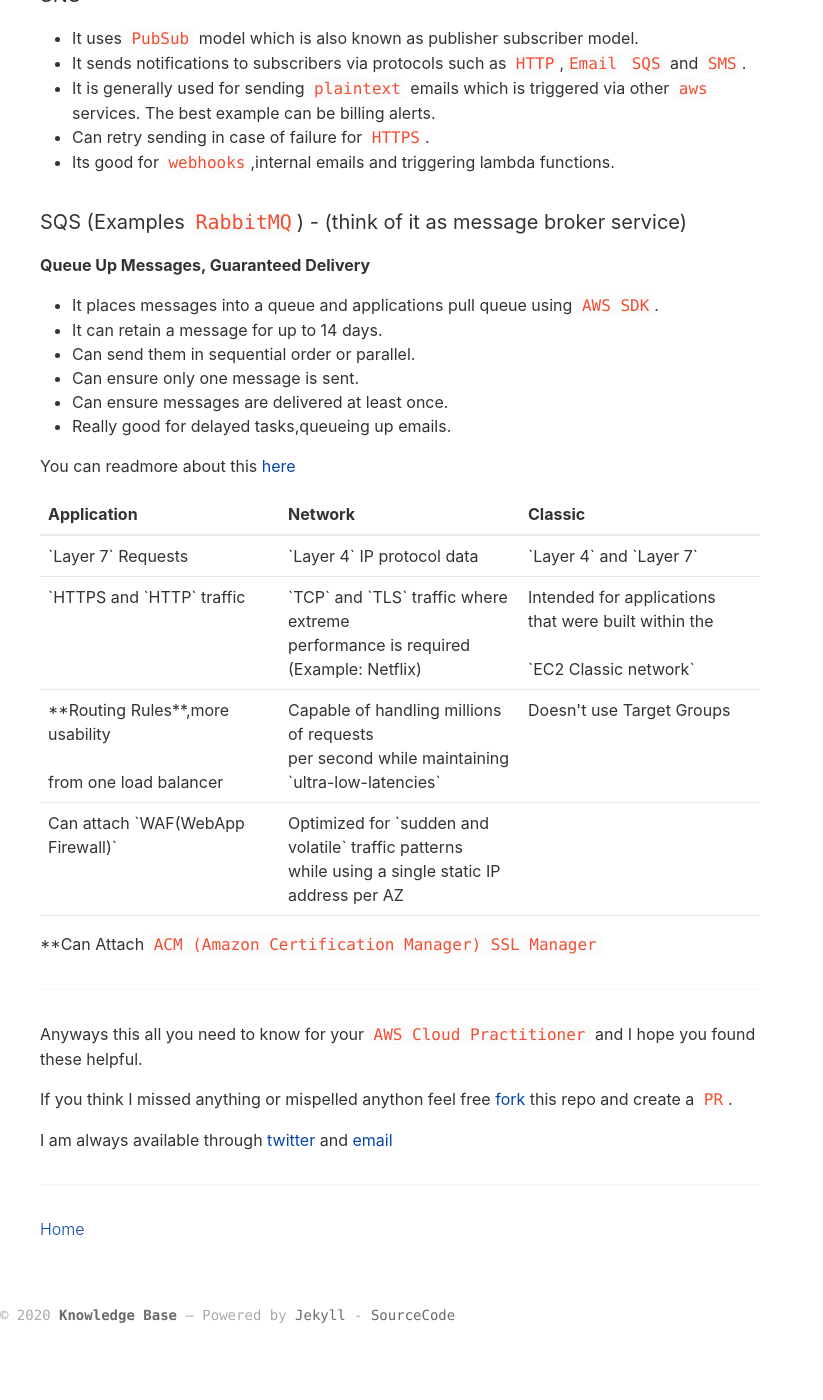
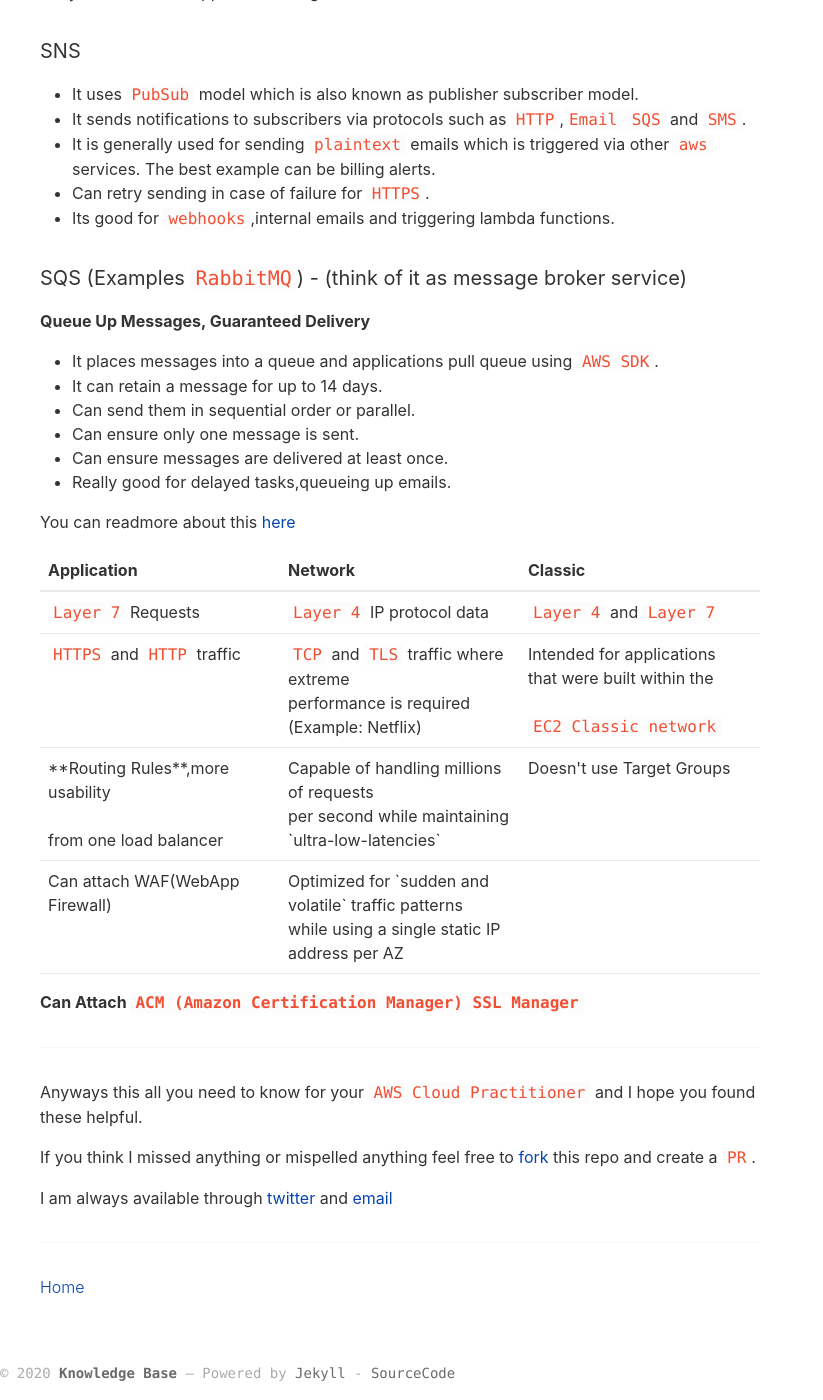
Before and after one commit to mraza007/knowledge-book, a Jekyll site: the page built from _posts/2020-06-05-aws-notes.md, in a window 1280 px wide and 1400 px high, scrolled down 17495 px. Shown: the whole window, without its empty margins (0-823 px from the left). Built offline with Jekyll 4.4.1, drawn with Linux system fonts in a browser that asks for light colours; before the commit the page ends 18837 px from its top, so only the background shows below that; some of the changed text lies outside the part shown.

Commit message:
new change

```diff
--- a/_posts/2020-06-05-aws-notes.md
+++ b/_posts/2020-06-05-aws-notes.md
@@ -30,7 +33,7 @@ We have total of `65` questions and most of them are `mutiple choice` or `multip
 
 Its the practice of using a network of remote servers hosted on the internet to store,manage and process data rather using a local server or personal computer.
 
-### Benefits of the cloud computing.
+### Benefits of the cloud computing <a name="link1"></a>
 
 - No upfront costs such as paying for server. You can Pay On Demand.
 - Economies of sale you can simply save alot of money since there are so many people using the cloud.
@@ -613,14 +616,14 @@ You can readmore about this [here](https://stackoverflow.com/questions/13681213/
 </thead>
 <tbody>
   <tr>
-    <td>`Layer 7` Requests</td>
-    <td>`Layer 4` IP protocol data<br></td>
-    <td>`Layer 4` and `Layer 7`</td>
+    <td><code>Layer 7</code> Requests</td>
+    <td><code>Layer 4</code> IP protocol data<br></td>
+    <td><code>Layer 4</code> and <code>Layer 7</code></td>
   </tr>
   <tr>
-    <td>`HTTPS and `HTTP` traffic</td>
-    <td>`TCP` and `TLS` traffic where extreme<br>performance is required (Example: Netflix)<br></td>
-    <td>Intended for applications<br>that were built within the <br><br>`EC2 Classic network`<br></td>
+    <td><code>HTTPS</code> and <code>HTTP</code> traffic</td>
+    <td><code>TCP</code> and <code>TLS</code> traffic where extreme<br>performance is required (Example: Netflix)<br></td>
+    <td>Intended for applications<br>that were built within the <br><br><code>EC2 Classic network</code><br></td>
   </tr>
   <tr>
     <td>**Routing Rules**,more usability <br><br>from one load balancer<br></td>
@@ -628,21 +631,21 @@ You can readmore about this [here](https://stackoverflow.com/questions/13681213/
     <td>Doesn't use Target Groups</td>
   </tr>
   <tr>
-    <td>Can attach `WAF(WebApp Firewall)`</td>
+    <td>Can attach WAF(WebApp Firewall)</td>
     <td>Optimized for `sudden and volatile` traffic patterns<br>while using a single static IP address per AZ<br></td>
     <td></td>
   </tr>
 </tbody>
 </table>
 
-**Can Attach `ACM (Amazon Certification Manager) SSL Manager`
+**Can Attach `ACM (Amazon Certification Manager) SSL Manager`**
 
 
 ------
 
 Anyways this all you need to know for your `AWS Cloud Practitioner` and I hope you found these helpful.
 
-If you think I missed anything or mispelled anython feel free [fork](https://github.com/mraza007/knowledge-book) this repo and create a `PR`.
+If you think I missed anything or mispelled anything feel free to [fork](https://github.com/mraza007/knowledge-book) this repo and create a `PR`.
 
 I am always available through [twitter](https://twitter.com/muhammad_o7)
 and [email](mailto:muhammadraza0047@gmail.com)
```
Also changed, not shown: other parts of _posts/2020-06-05-aws-notes.md (+3 -0 lines).
